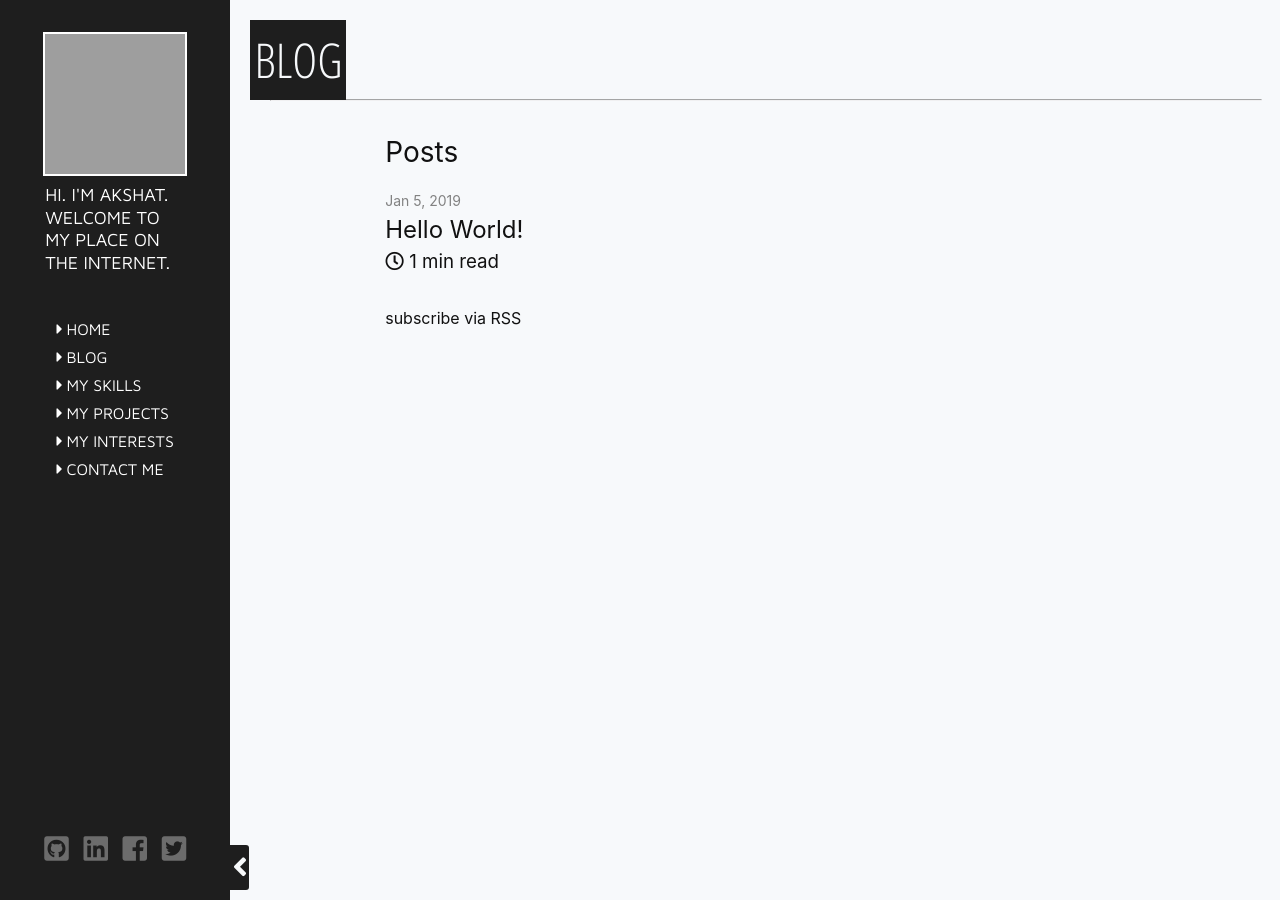
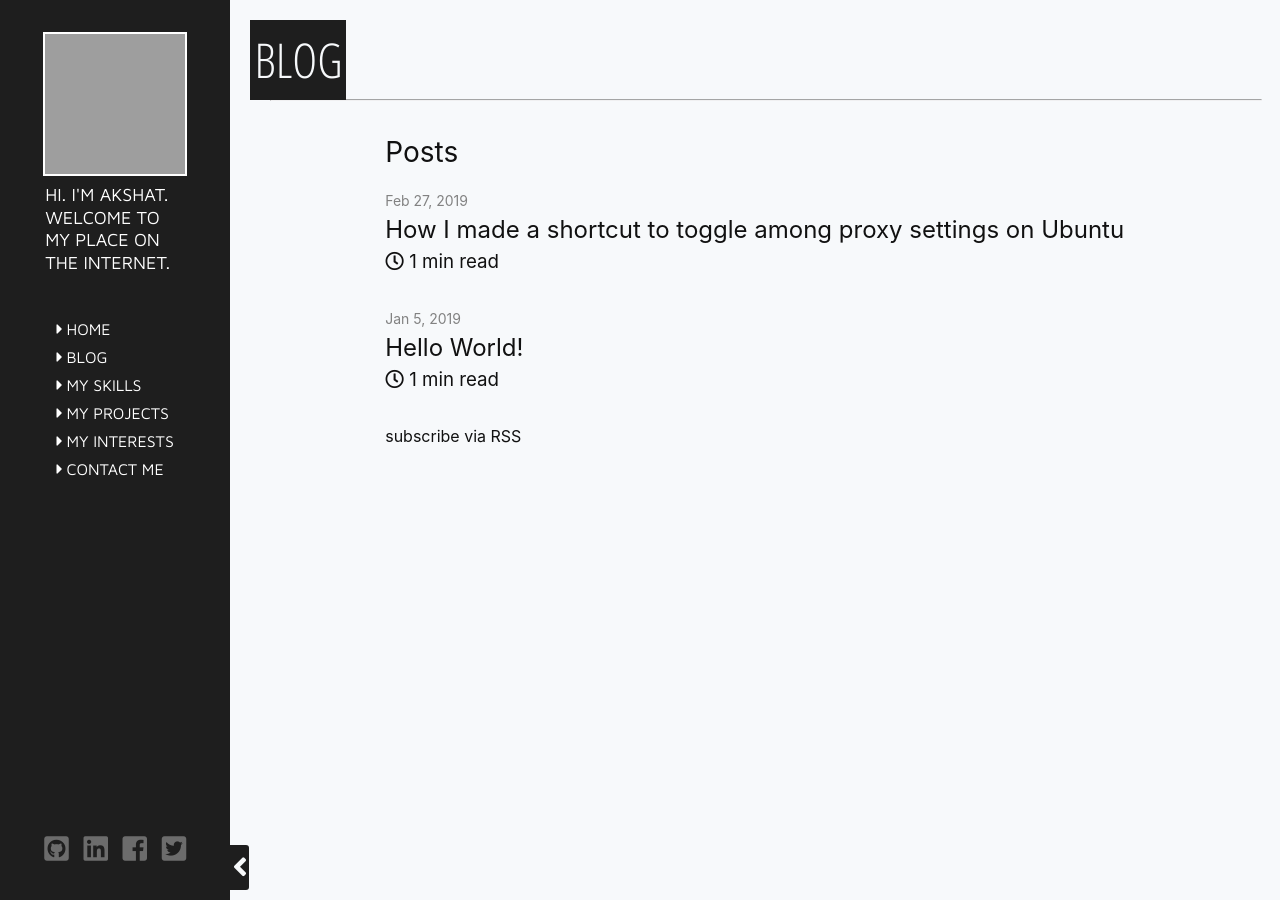
Before and after one commit to akshat157/blog, a Jekyll site: the page built from index.md, in a window 1280 px wide. Built offline with Jekyll 4.4.1, drawn with Linux system fonts in a browser that asks for light colours; nearby versions of some CDN libraries; some of the changed lines change nothing that is shown; grey boxes are pictures that could not be loaded.

Commit message:
Add post about switchProxy.

````diff
--- /dev/null
+++ b/_posts/2019-02-27-how-i-made-a-shortcut-to-toggle-among-system-proxy-settings-on-ubuntu.markdown
@@ -0,0 +1,124 @@
+---
+layout: post
+title:  "How I made a shortcut to toggle among proxy settings on Ubuntu"
+date:   2019-02-27 15:09:00 +0530
+tag:    linux ubuntu toggle-proxy proxy shell-script proxy proxy-configuration shortcut lifehack
+---
+
+Hi<br/>
+In this post, I write about how to create a simple bash script from scratch to toggle between proxy settings on a linux system. I cover some of the basics of writing, executing the script and making it a command for terminal. Later I create a shortcut for quick execution of it as well.
+
+**Note: This post addresses the general proxy settings in network settings (usually done via GUI) not the apt/aptitude settings. And since Linux has its own 'environments' and every terminal your start usually starts as a subshell having its own basic settings, this isn't about the terminal proxies.**
+
+How did the need to make this arise? Since we have two ISPs in the campus, it results in two proxy servers. Say in region 1 (hostel area), the host is `10.7.0.1` and in region 2 (academic block) its `10.8.0.1` with `8080` being the proxy port for both cases. If you're in a similar situation, modify the script according to your needs. :)
+
+On a linux system, changing the proxy settings everytime my region changes, or say, if I don't need a proxy it's a bit ~~tedious~~ *long* process of going to settings, typing in the proxies and ports, clicking the apply button, typing in the admin password and then hitting the 'OK' again. Long, isn't it? And I'm a lazy person ("Cheers to all the lazy people out there!")
+
+![Network Settings](../../../assets/img/posts/ss_networksettings.png "Proxy settings in Ubuntu"){:class="center-image"}
+
+Anyways, so here's how I made this *long* task just a single keyboard shortcut away! :D
+
+Start a terminal and lets begin!
+Create a file named `switchProxy.sh` in say your home folder.
+ ```shell
+ $ touch switchProxy.sh
+ ```
+Now, since this file will be executed, it should have execute permissions. Open the file in your favorite editor.
+ ```shell
+ $ chmod +x switchProxy.sh
+ ```
+Let's begin writing the shell script!
+
+Starting with the [Shebang](https://en.wikipedia.org/wiki/Shebang_(Unix)) which states which interpreter to use while executing.
+
+ ```shell
+ #!/bin/sh
+ ```
+Some comments do no harm. *(optional)*
+
+ ```shell
+ # This script helps quickly toggle between proxy settings for a local network. I made it for my college's WiFi network.
+ ```
+Next, we assign values of the current proxy mode and host to respective variables using the following lines.
+**Note that the `=` sign doesn't have space on its left and right. This is necessary in shell scripting as to tell the interpreter that you're doing an assignment and not a test.**
+
+```shell
+ curr_mode=$(gsettings get org.gnome.system.proxy mode)
+ curr_proxy=$(gsettings get org.gnome.system.proxy.https host)
+```
+`varName=$(command)` assigns the result that `command` returns when run to the variable `varName`. `gsettings` is an [API (Application Programming Interface)](https://en.wikipedia.org/wiki/Application_programming_interface) used to view/edit the key-value pairs on a Ubuntu/Gnome based system without actually having to dive into the system settings. Run any of the above commands, say `gsettings get org.gnome.system.proxy.https host` in a terminal and you'll know what it does.
+
+Currently, we know there are three settings to toggle between. Now, the following can be done other ways as well, but I've made a basic cyclic algorithm to make the toggling simple. Following is the logical part of code.
+
+ ```shell
+if [ $curr_mode = "'manual'" ] && [ $curr_proxy = "'10.8.0.1'" ]
+then
+    echo 'Switching proxy to "none".'
+    gsettings set org.gnome.system.proxy mode 'none'
+    notify-send --urgency=critical switchProxy "Proxy switched to 'none'."
+
+elif [ $curr_mode = "'none'" ]
+then
+    echo 'Switching proxy to "10.7.0.1:8080".'
+
+    gsettings set org.gnome.system.proxy mode 'manual'
+    gsettings set org.gnome.system.proxy.https host '10.7.0.1'
+    gsettings set org.gnome.system.proxy.https port '8080'
+    gsettings set org.gnome.system.proxy.http host '10.7.0.1'
+    gsettings set org.gnome.system.proxy.http port '8080'
+    gsettings set org.gnome.system.proxy.ftp host '10.7.0.1'
+    gsettings set org.gnome.system.proxy.ftp port '8080'
+
+    notify-send --urgency=critical switchProxy "Proxy switched to '10.7.0.1:8080'"
+
+elif [ $curr_proxy = "'10.7.0.1'" ]
+then
+    echo 'Switching proxy to "10.8.0.1:8080".'
+
+    gsettings set org.gnome.system.proxy mode 'manual'
+    gsettings set org.gnome.system.proxy.https host '10.8.0.1'
+    gsettings set org.gnome.system.proxy.https port '8080'
+    gsettings set org.gnome.system.proxy.http host '10.8.0.1'
+    gsettings set org.gnome.system.proxy.http port '8080'
+    gsettings set org.gnome.system.proxy.ftp host '10.8.0.1'
+    gsettings set org.gnome.system.proxy.ftp port '8080'
+
+    notify-send --urgency=critical switchProxy "Proxy switched to '10.8.0.1:8080'."
+fi
+ ```
+Too much at once? It's just successive if else statements with the same commands but different arguments and test conditions written in the standard shell-scripting syntax.<br/>
+**Note again that spaces around the `[` and `]` are a must! Since `[` is a symbolic link to the program `test` and programms require a space to differentiatie the `]` is required to end the conditon.**
+<br/>
+`echo` which simply "echos" - prints whatever you give as an argument to it, is used here to print the status. And the last part - The `notify-send` utility is used to send a notification to the screen. Notification similar to the ones we see when we connect to a WiFi AP or change the volume. `--urgency=critical` is used because in many cases, the notification isn't actually shown even though the proxy has been modified.
+Syntax for `notify-send` can be found on its man-page or in the references below.
+
+![notify-send](../../../assets/img/posts/ss_notify-send.png "Notification using notify-send"){:class="center-image"}
+
+This completes the script. you can try running with the following command (Assuming that you're in the directory with the script in it.)
+ ```shell
+ $ ./switchProxy.sh
+ ```
+Successful execution echos the corresponding message and displays a notification on the top right corner.
+
+Finally, go to the keyboard settings from unity launcher.
+
+![Keyboard Settings](../../../assets/img/posts/ss_keyboard.png "Keyboard settings"){:class="center-image"}
+
+On the `Shortcuts` tab, Navigate to the `Custom Shortcuts` menu and click the `+` icon at the bottom.
+Name the shortcut and the absolute path to the script. If you've followed the tutorial, it'd be `/home/<your username>/switchProxy.sh` and click `Apply`.
+
+![Custom shortcut settings](../../../assets/img/posts/ss_shortcut.png "Custom shortcut settings"){:class="center-image"}
+
+Click on the right where it says 'Disabled' and press the keys `Shift+Ctrl+Alt+P` to make this your keyboard shortcut. You can make it of your own choice given that your choice isn't already a shortcut to something on the system.
+
+Alternatively, you can move the script to say `/usr/bin/` with superuser rights and you'll be able to run the script directly by typing in `switchProxy.sh` in terminal. Just like any other Linux command. Typing in just the name of the script in the `Command` field while creating the shortcut will get the job done!
+
+I'm aware that many improvements can be done to the above script. This is more of some basic stuff I wanted to start with hence I'm stopping here for now.
+
+Feel free to comment below in case of a confusion. Suggestions are always welcomed. :)<br/>
+You can find the code on [GitHub](https://github.com/akshat157/switchProxy). Don't forget to star the repo if this helps you lazy lads out there! :D
+
+# Some useful references
+* [https://www.shellscript.sh/](https://www.shellscript.sh/)
+* [https://ubuntuforums.org/showthread.php?t=1411620](https://ubuntuforums.org/showthread.php?t=1411620)
+* [https://askubuntu.com/questions/368945/how-to-set-system-wide-proxy-address-using-shell-script](https://askubuntu.com/questions/368945/how-to-set-system-wide-proxy-address-using-shell-script)
--- a/assets/css/main.css
+++ b/assets/css/main.css
@@ -316,6 +316,12 @@ hr {
     list-style-type: none;
 }
 
+.center-image
+{
+    margin: 0 auto;
+    display: block;
+}
+
 /* Media Queries */
 @media only screen and (max-width: 1024px) {
     .sidebar {
````
Also changed, not shown: assets/img/posts/ss_keyboard.png (added), assets/img/posts/ss_networksettings.png (added), assets/img/posts/ss_notify-send.png (added), assets/img/posts/ss_shortcut.png (added).
